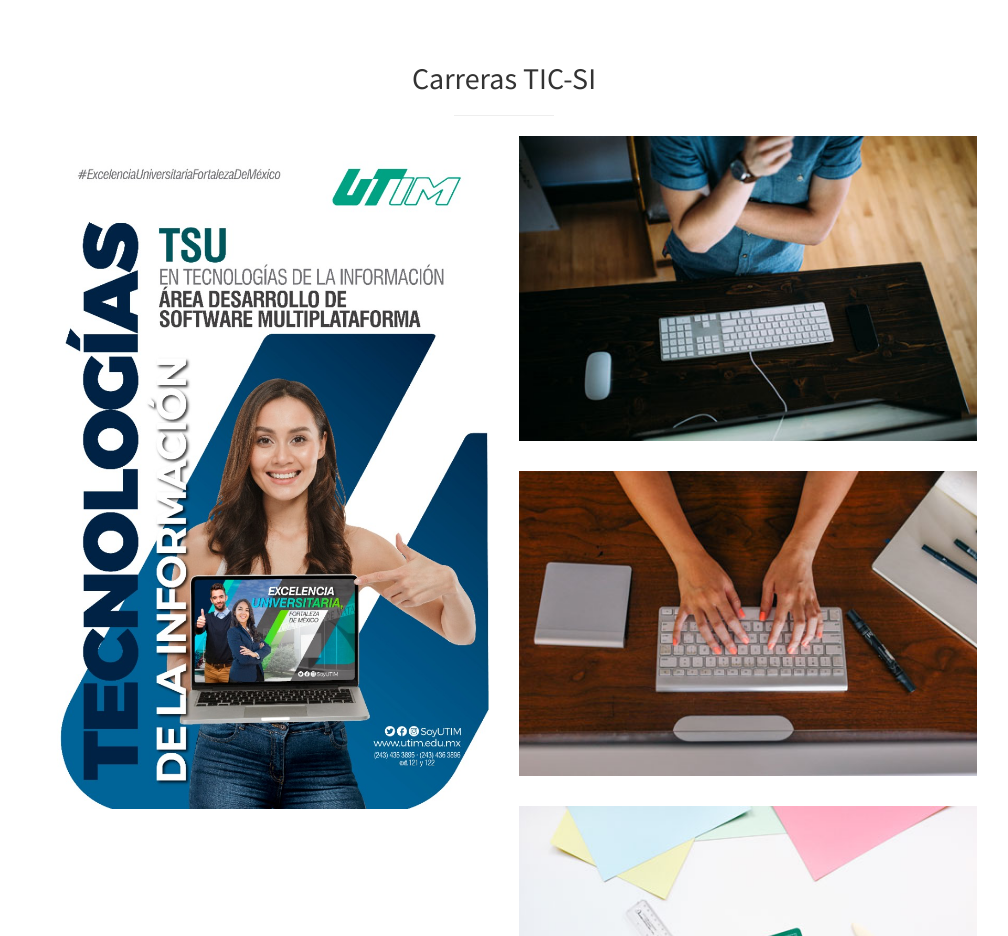
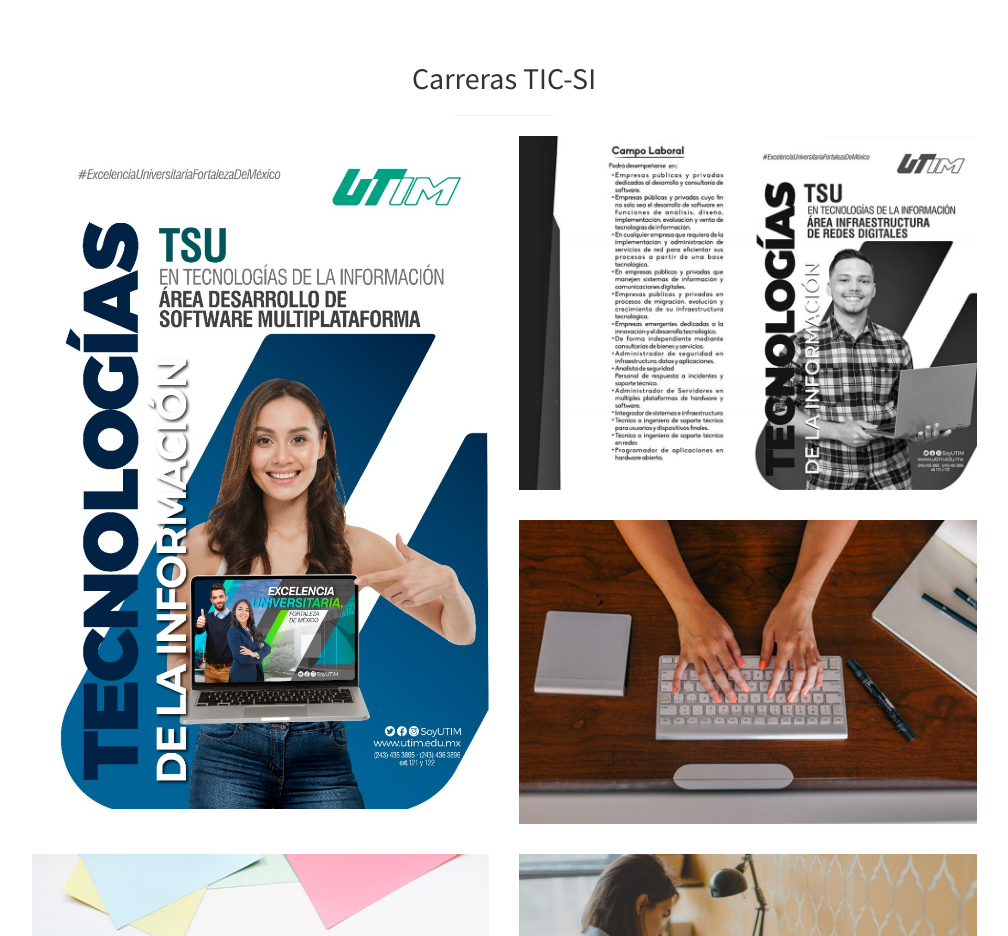
Before and after one commit to aggmeister/9ARIC22, a plain HTML site: page paghtml-gh-pages/index.html in a window 1280 px wide. Shown: the part 1900-2836 px from the top of the page, without its empty margins (136-1144 px from the left). Drawn offline with Linux system fonts and the light colour scheme.

Commit message:
Update index.html

```diff
--- a/paghtml-gh-pages/index.html
+++ b/paghtml-gh-pages/index.html
@@ -204,7 +204,7 @@
                         <div class="col-md-6">
                             <div class="portfolio-item">
                                 <a href="#">
-                                    <img class="img-portfolio img-responsive" src="img/portfolio-2.jpg">
+                                    <img class="img-portfolio img-responsive" src="img/IRD.jpg">
                                 </a>
                             </div>
                         </div>
```
